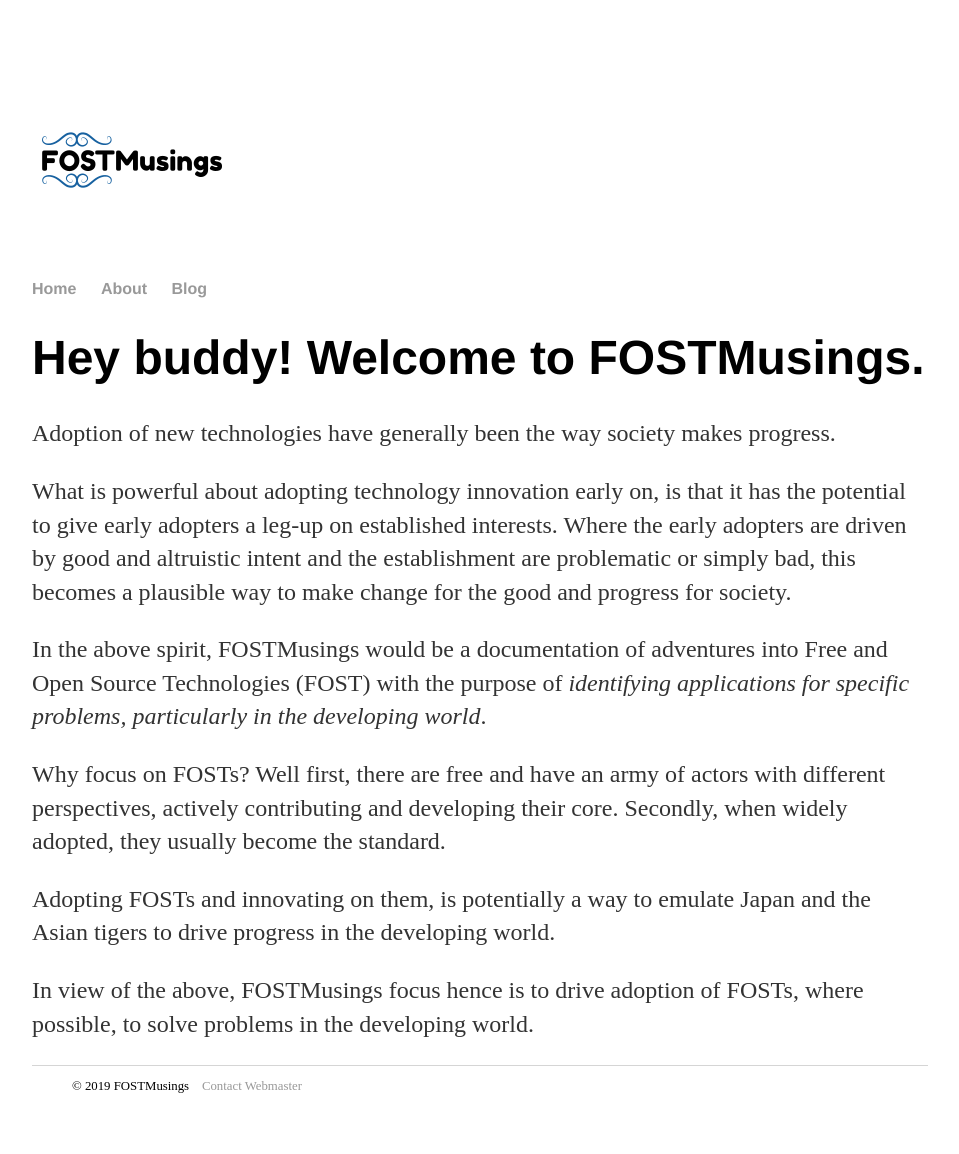
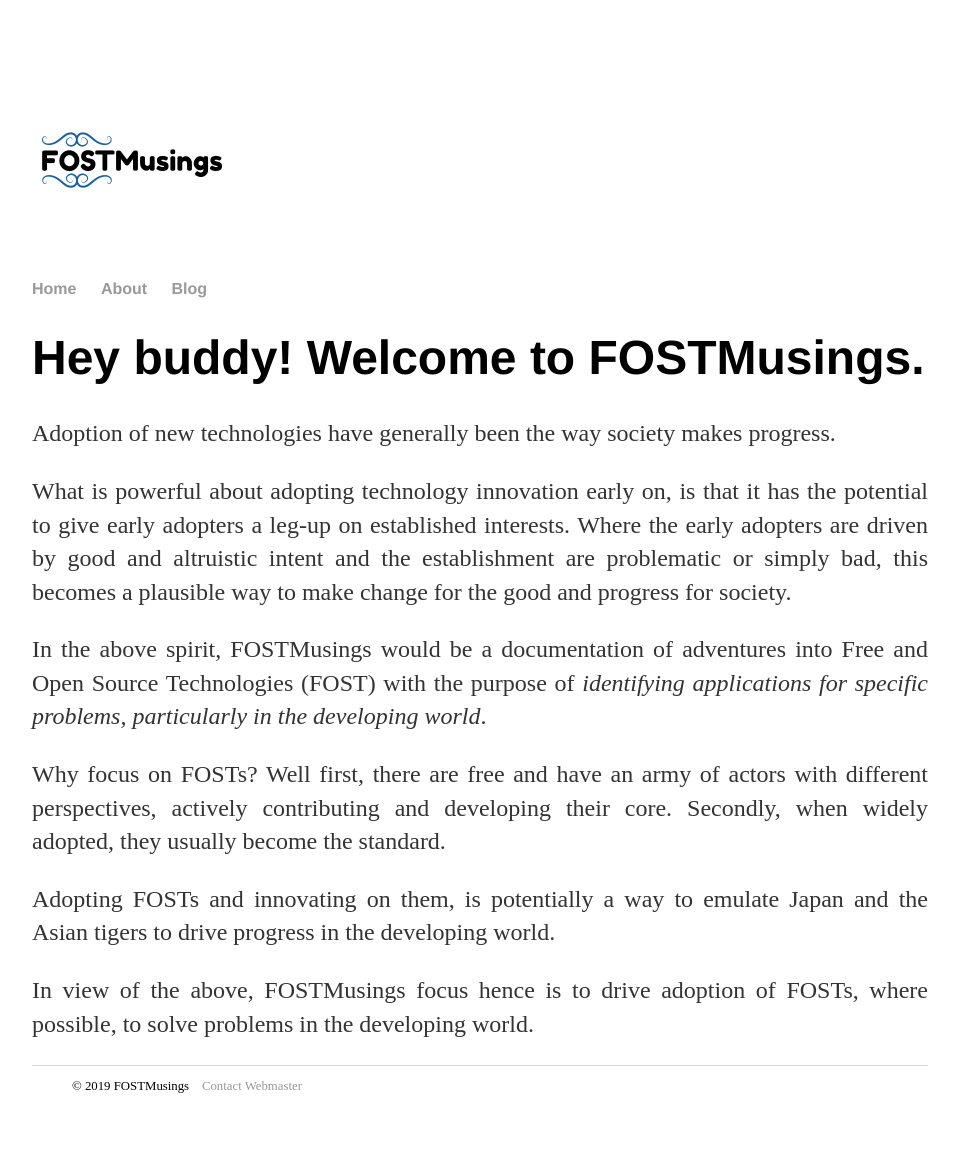
Before and after one commit to oferonmi/datafilik.github.io, a Jekyll site: the page built from index.html, in a window 1280 px wide. Shown: the whole page, without its empty margins (160-1119 px from the left). Built offline with Jekyll 4.4.1, drawn with Linux system fonts in a browser that asks for light colours.

Commit message:
Update index.html

```diff
--- a/index.html
+++ b/index.html
@@ -4,33 +4,34 @@ title: FOSTMusings - Finding open source solutions for the developing World
 ---
 <div class="blurb">
 	<h1>Hey buddy! Welcome to FOSTMusings.</h1>
-	<p>
+	<p align="justify">
 		Adoption of new technologies have generally been the way society makes  progress.
 	</p>
 
-	<p>
+	<p align="justify">
 		What is powerful about adopting technology innovation early on, is that it has the potential to give
 		early adopters a leg-up on established interests. Where the early adopters are driven by good and altruistic
 		intent and the establishment are problematic or simply bad, this becomes a plausible way to make
 		change for the good and progress for society.
 	</p>
 
-	<p>
+	<p align="justify">
 		In the above spirit, FOSTMusings would be a documentation of adventures into Free and Open Source
 		Technologies (FOST) with the purpose of <em>identifying applications for specific problems, particularly
 		in the developing world</em>.
 	</p>
-	<p>
+
+	<p align="justify">
 		Why focus on FOSTs? Well first, there are free and have an army of actors with different perspectives, actively
 		contributing and developing their core. Secondly, when widely adopted, they usually become the standard.
 	</p>
 
-	<p>
+	<p align="justify">
 		Adopting FOSTs and innovating on them, is potentially a way to emulate Japan and the Asian tigers to drive
 		progress in the developing world.
 	</p>
 
-	<p>
+	<p align="justify">
 		In view of the above, FOSTMusings focus hence is to drive adoption of FOSTs, where possible, to solve problems
 		in the developing world.
 	</p>
```
